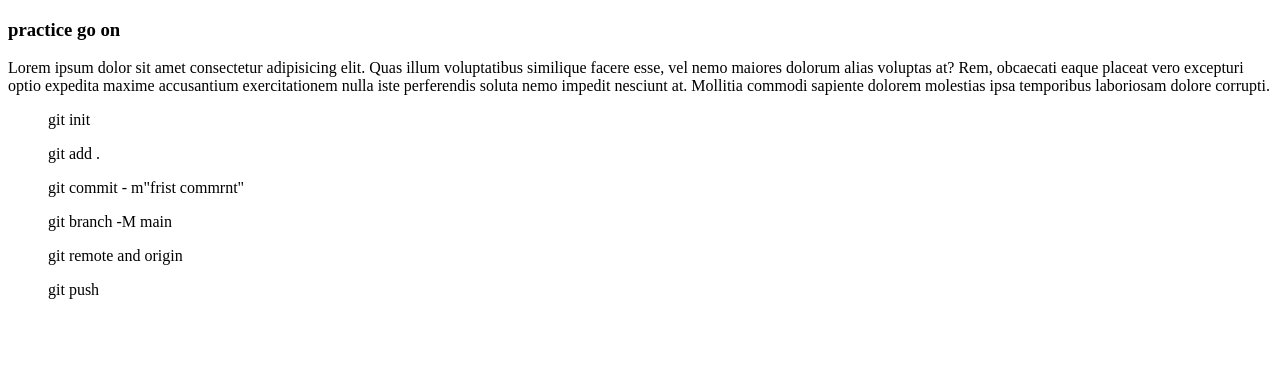
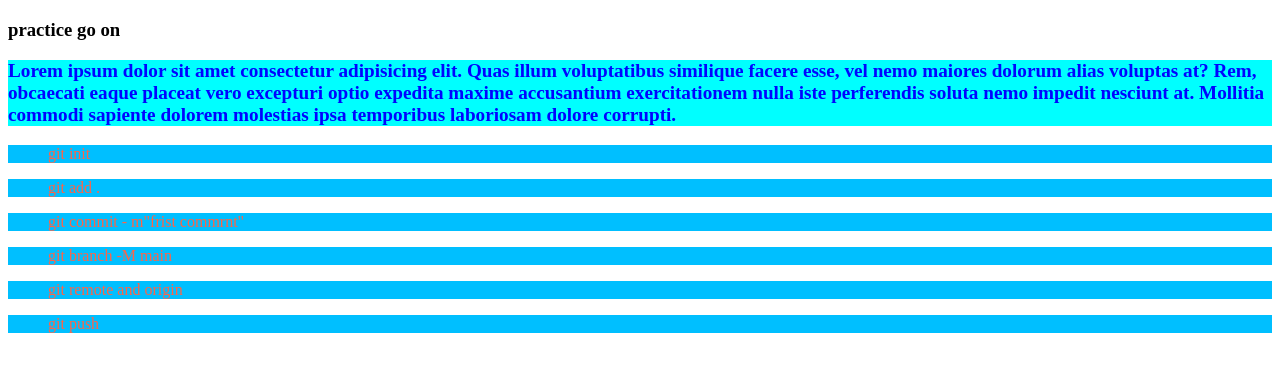
Before and after one commit to Uzzalsinha12/practicedaygoon, a plain HTML site: page index.html in a window 1280 px wide. Drawn offline with Linux system fonts and the light colour scheme.

Commit message:
add my blog css

```diff
--- a/index.html
+++ b/index.html
@@ -4,6 +4,7 @@
     <meta charset="UTF-8">
     <meta name="viewport" content="width=device-width, initial-scale=1.0">
     <title>practice-frist-github-repo</title>
+    <link rel="stylesheet" href="styles/blog.css">
 </head>
 <body>
     <h3>practice go on</h3>
--- /dev/null
+++ b/styles/blog.css
@@ -0,0 +1,10 @@
+ol{
+    background-color: deepskyblue;
+    color: tomato;
+}
+p{
+    color: rgb(0, 4, 255);
+    background-color: aqua;
+    font-size: larger;
+    font-weight: 800;
+}
```
